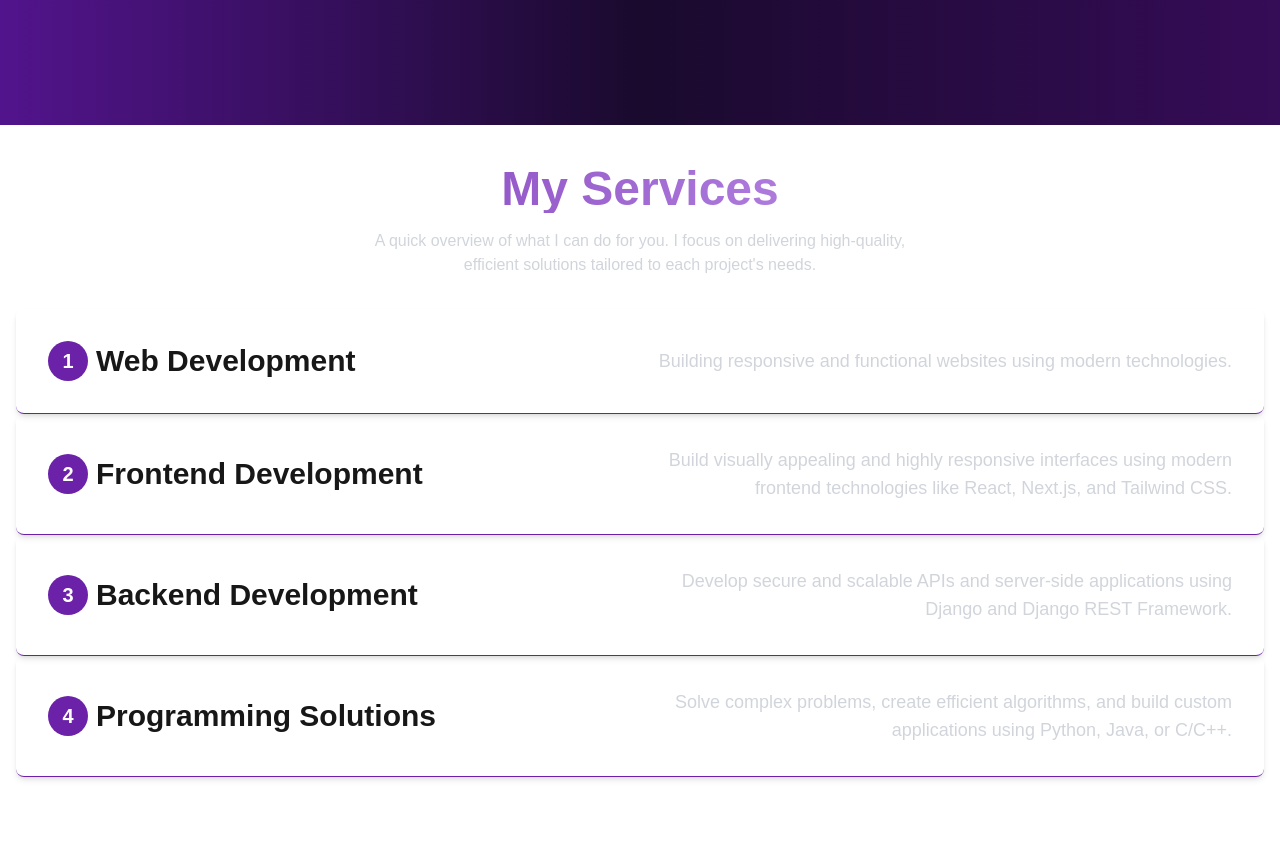
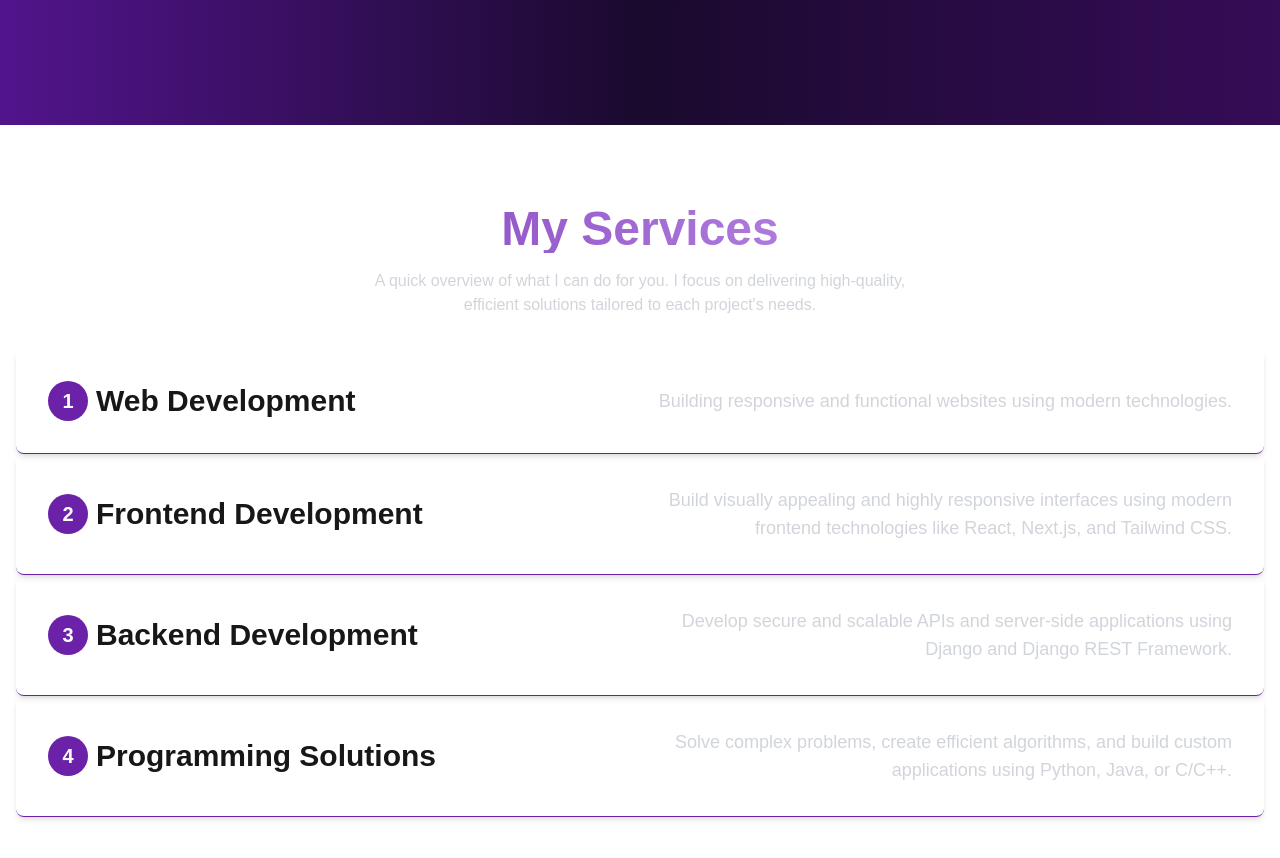
Before and after one commit to TahmidMuntaser/Personal_Portfolio_Web, a Next.js app in the folder myproject/: page /sample in a window 1280 px wide. Shown: the part 760-1618 px from the top of the page. Before the commit the page ends 1577 px from the top, so only its background shows below. Built offline with nearby package versions, Linux system fonts and the light colour scheme.

Commit message:
contact.jsx file added

```diff
--- a/myproject/src/app/sample/components/ui/Services.jsx
+++ b/myproject/src/app/sample/components/ui/Services.jsx
@@ -4,7 +4,7 @@ import React from 'react';
 
 const Services = ({ services }) => {
     return (
-        <section id='services' className="py-10 scroll-mt-44">
+        <section id='services' className="py-20 scroll-mt-44">
             <div className="container mx-auto px-4">
                 <h2 className="text-center text-5xl font-bold mb-4 bg-clip-text text-transparent bg-gradient-to-r from-purple-800 to-purple-300">
                     My Services
```
Also changed, not shown: myproject/src/app/sample/components/ui/Contact.jsx (added).
